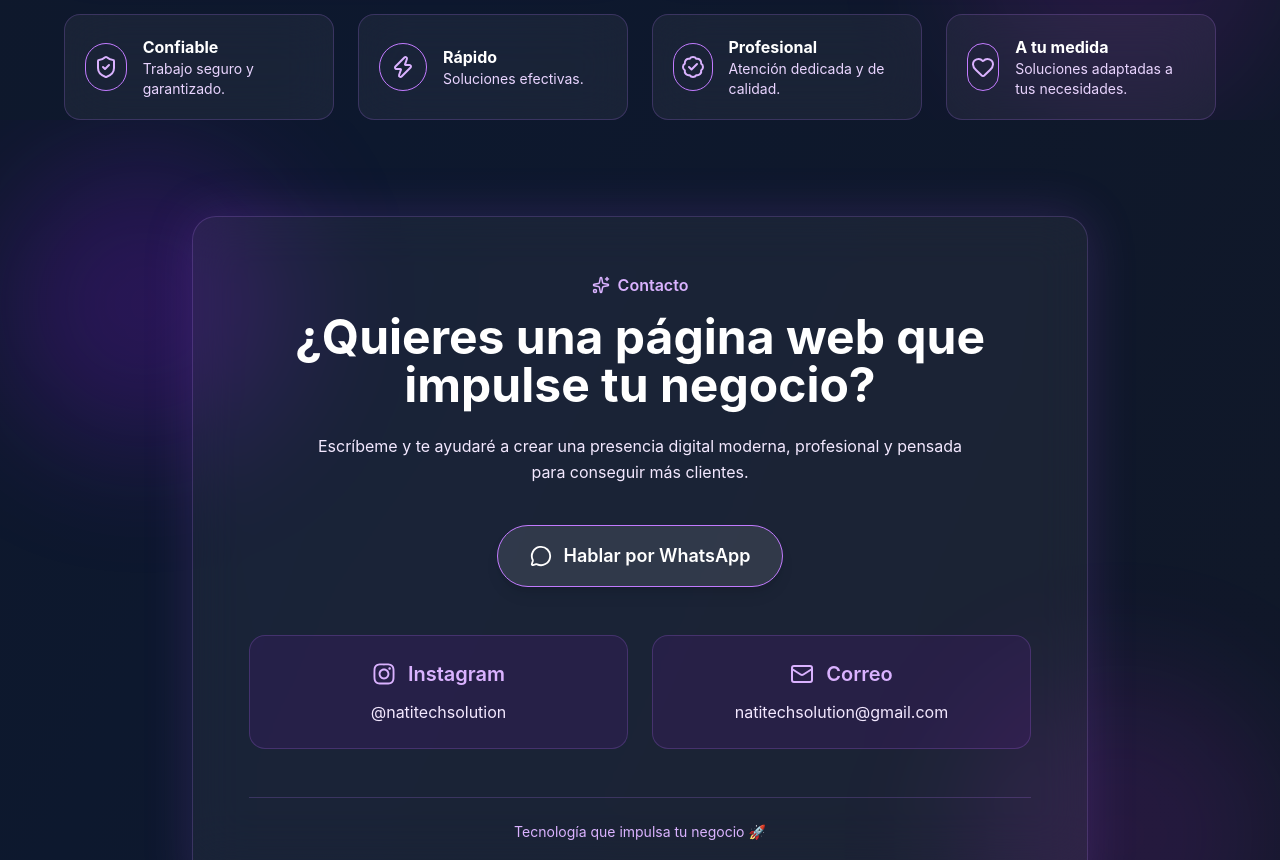
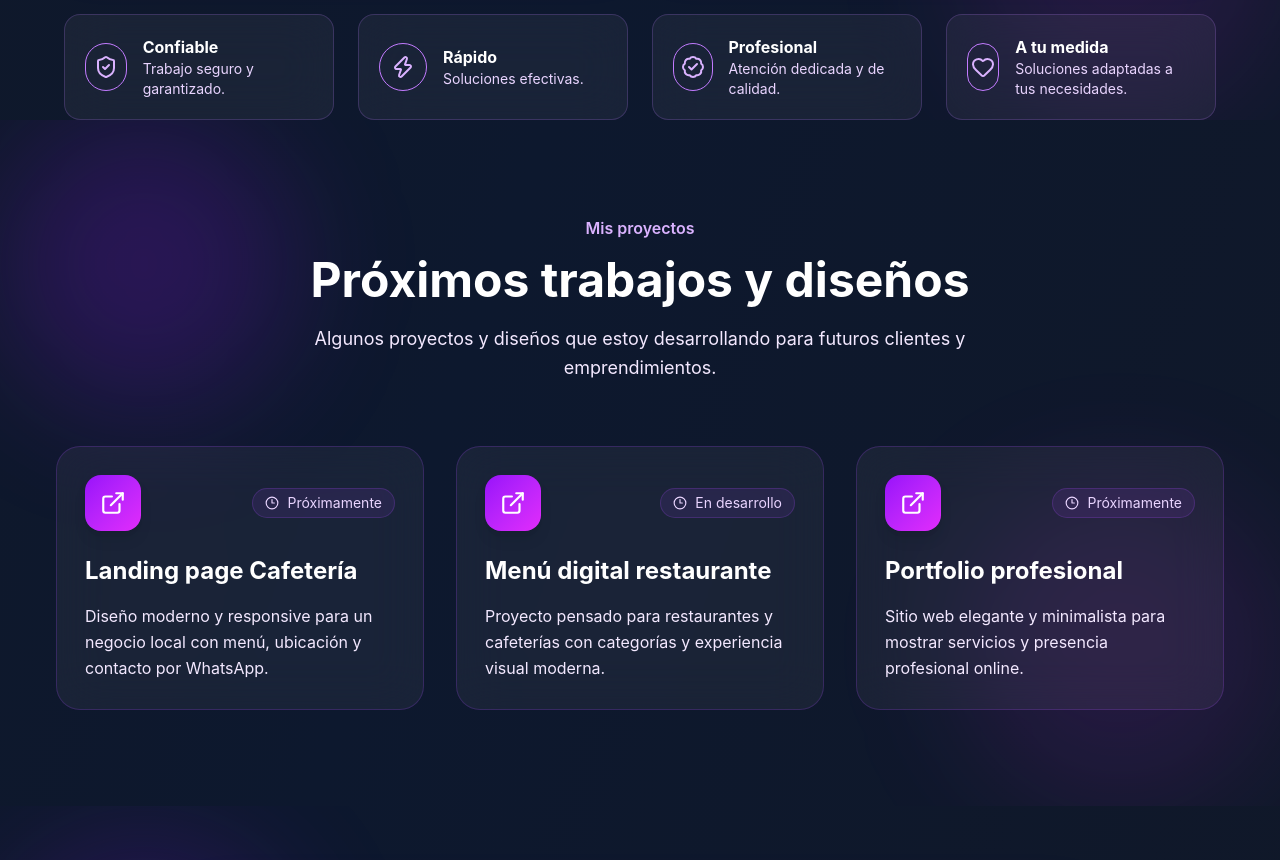
Before and after one commit to natitechsolutions-byte/mi-portafolio, a React (Vite) app: page / in a window 1280 px wide. Shown: the part 1940-2800 px from the top of the page. Built offline with nearby package versions, Linux system fonts and the light colour scheme.

Commit message:
add project

```diff
--- a/src/App.tsx
+++ b/src/App.tsx
@@ -6,6 +6,7 @@ import Hero from './components/Hero'
 import About from './components/About';
 import Contact from './components/Contact';
 import Servicios from './components/Servicios';
+import Projects from './components/Projects';
 
 const App = () => {
 
@@ -33,7 +34,7 @@ const App = () => {
       <Hero />
       <About />
       <Servicios />
-      {/*  <Projects /> */}
+      <Projects />
       <Contact />
     </div>
   )
--- a/src/components/Contact.tsx
+++ b/src/components/Contact.tsx
@@ -90,7 +90,7 @@ const Contact = () => {
               </div>
 
               <p className='text-purple-100 group-hover:text-white transition'>
-                @natitechsolution
+                @natitechsolutions
               </p>
 
             </a>
@@ -115,7 +115,7 @@ const Contact = () => {
               </div>
 
               <p className='text-purple-100 break-all group-hover:text-white transition'>
-                natitechsolution@gmail.com
+                natitechsolutions@gmail.com
               </p>
 
             </a>
--- a/src/components/Navbar.tsx
+++ b/src/components/Navbar.tsx
@@ -12,6 +12,7 @@ const Navbar = () => {
         { name: 'Inicio', link: '#home' },
         { name: 'Acerca de', link: '#about' },
         { name: 'Servicios', link: '#servicios' },
+         { name: 'Proyectos', link: '#projects' },
         { name: 'Contacto', link: '#contact' },
     ];
 
--- a/src/components/Projects.tsx
+++ b/src/components/Projects.tsx
@@ -1,121 +1,116 @@
-import { FaExternalLinkAlt, FaGithub } from 'react-icons/fa'
-import project1 from '../assets/peluqueria.webp'
+import { ExternalLink, Clock3 } from 'lucide-react'
 
 const Projects = () => {
+
     const projects = [
         {
-      id: 1,
-      title: 'Bella Nails Studio',
-      desc: 'Aumentó sus reservas usando WhatsApp con una página web optimizada para clientes móviles.',
-      image: project1,
-      tags: ['Más clientes', 'WhatsApp', 'Responsive'],
-      demo: '#',
+            title: 'Landing page Cafetería',
+            description:
+                'Diseño moderno y responsive para un negocio local con menú, ubicación y contacto por WhatsApp.',
+            status: 'Próximamente',
         },
         {
-      id: 2,
-      title: 'Sistema de Reservas',
-      desc: 'Automatizó sus citas y redujo pérdidas de clientes gracias a un sistema web rápido y simple.',
-      image: project1,
-      tags: ['Automatización', 'Reservas', 'Eficiencia'],
-      demo: '#',
+            title: 'Menú digital restaurante',
+            description:
+                'Proyecto pensado para restaurantes y cafeterías con categorías y experiencia visual moderna.',
+            status: 'En desarrollo',
         },
         {
-      id: 3,
-      title: 'Landing de Negocio',
-      desc: 'Página enfocada en convertir visitas en clientes reales con diseño claro y llamado a la acción.',
-      image: project1,
-      tags: ['Ventas', 'Conversión', 'Marketing'],
-      demo: '#',
+            title: 'Portfolio profesional',
+            description:
+                'Sitio web elegante y minimalista para mostrar servicios y presencia profesional online.',
+            status: 'Próximamente',
         },
     ]
 
     return (
-    <section id="projects" className="relative py-24 overflow-hidden text-white">
-      <div className="absolute top-20 left-0 w-72 h-72 bg-purple-600/20 blur-3xl rounded-full"></div>
+        <section
+            id="projects"
+            className="relative overflow-hidden py-24"
+        >
+
+            {/* Glow decorativo */}
+            <div className="absolute top-0 left-0 w-72 h-72 bg-purple-600/20 blur-3xl rounded-full"></div>
             <div className="absolute bottom-0 right-0 w-80 h-80 bg-fuchsia-500/10 blur-3xl rounded-full"></div>
 
-      <div className="container relative z-10 mx-auto px-4">
-        <div className="text-center mb-14" data-aos="fade-up">
-          <p className="text-purple-300 font-semibold mb-3">
-            Trabajos y demos
-          </p>
+            <div className="container relative z-10 mx-auto px-4 sm:px-8 lg:px-14">
 
-          <h2 className="text-3xl sm:text-5xl font-bold mb-4 text-white">
-            Mis{' '}
-            <span className="bg-gradient-to-r from-purple-300 via-purple-400 to-fuchsia-400 bg-clip-text text-transparent">
-              Proyectos
+                {/* TITULO */}
+                <div className="text-center mb-16">
+                    <span className="text-purple-300 font-semibold">
+                        Mis proyectos
                     </span>
+
+                    <h2 className="text-4xl sm:text-5xl font-bold text-white mt-4 mb-5">
+                        Próximos trabajos y diseños
                     </h2>
 
-          <p className="max-w-xl mx-auto text-purple-100">
-            Resultados reales y diseños pensados para emprendedores y pequeños negocios.
+                    <p className="max-w-2xl mx-auto text-purple-100 text-lg leading-relaxed">
+                        Algunos proyectos y diseños que estoy desarrollando para
+                        futuros clientes y emprendimientos.
                     </p>
                 </div>
 
-        <div className="grid grid-cols-1 md:grid-cols-2 lg:grid-cols-3 gap-6 mb-12">
+                {/* CARDS */}
+                <div className="grid grid-cols-1 md:grid-cols-2 xl:grid-cols-3 gap-8">
+
                     {projects.map((project, index) => (
                         <div
-              key={project.id}
-              className="group rounded-3xl border border-purple-400/20 bg-white/5 backdrop-blur-xl
-              shadow-[0_0_40px_rgba(168,85,247,0.15)]
-              hover:border-purple-400/50 hover:shadow-[0_0_45px_rgba(168,85,247,0.28)]
-              transition-all duration-300 overflow-hidden"
-              data-aos="fade-up"
-              data-aos-delay={index * 100}
+                            key={index}
+                            className="
+                group relative overflow-hidden
+                rounded-3xl border border-purple-500/20
+                bg-white/5 backdrop-blur-xl
+                p-7 transition-all duration-300
+                hover:border-purple-400/40
+                hover:-translate-y-2
+              "
                         >
-              <div className="h-48 overflow-hidden">
-                <img
-                  src={project.image}
-                  alt={project.title}
-                  className="w-full h-full object-cover group-hover:scale-110 transition-transform duration-500"
-                />
+
+                            {/* Glow hover */}
+                            <div className="
+                absolute inset-0 opacity-0
+                bg-linear-to-br from-purple-500/10 to-fuchsia-500/10
+                transition-opacity duration-300
+                group-hover:opacity-100
+              "></div>
+
+                            <div className="relative z-10">
+
+                                <div className="flex items-center justify-between mb-6">
+                                    <div className="
+                    w-14 h-14 rounded-2xl
+                    bg-linear-to-br from-purple-600 to-fuchsia-500
+                    flex items-center justify-center
+                    shadow-lg
+                  ">
+                                        <ExternalLink className="text-white" size={26} />
                                     </div>
 
-              <div className="p-5">
-                <h3 className="text-xl font-bold mb-2 text-white">
+                                    <span className="
+                    flex items-center gap-2
+                    text-sm text-purple-200
+                    bg-purple-500/10
+                    border border-purple-500/20
+                    px-3 py-1 rounded-full
+                  ">
+                                        <Clock3 size={14} />
+                                        {project.status}
+                                    </span>
+                                </div>
+
+                                <h3 className="text-2xl font-bold text-white mb-4">
                                     {project.title}
                                 </h3>
 
-                <p className="text-sm mb-4 text-purple-100 leading-relaxed">
-                  {project.desc}
+                                <p className="text-purple-100 leading-relaxed">
+                                    {project.description}
                                 </p>
 
-                <div className="flex flex-wrap gap-2 mb-5">
-                  {project.tags.map((tag, idx) => (
-                    <span
-                      key={idx}
-                      className="px-3 py-1 text-xs rounded-full bg-purple-900/50 border border-purple-400/20 text-purple-200"
-                    >
-                      {tag}
-                    </span>
-                  ))}
-                </div>
-
-                <div className="flex gap-3">
-                  <a
-                    href="#"
-                    className="flex-1 flex items-center justify-center gap-2 px-3 py-2
-                    text-sm rounded-full bg-white/10 border border-purple-400/20 text-white
-                    hover:bg-purple-700 hover:scale-105 transition-all duration-300"
-                  >
-                    <FaGithub className="text-sm" />
-                    <span>Code</span>
-                  </a>
-
-                  <a
-                    href={project.demo}
-                    className="flex-1 flex items-center justify-center gap-2 px-3 py-2
-                    text-sm rounded-full text-white bg-gradient-to-r from-purple-700 via-purple-500 to-fuchsia-400
-                    hover:shadow-[0_0_30px_rgba(168,85,247,0.55)]
-                    hover:scale-105 transition-all duration-300"
-                  >
-                    <FaExternalLinkAlt className="text-sm" />
-                    <span>Demo</span>
-                  </a>
-                </div>
                             </div>
                         </div>
                     ))}
+
                 </div>
             </div>
         </section>
```
Lines whose indentation alone changed are shown as unchanged.
